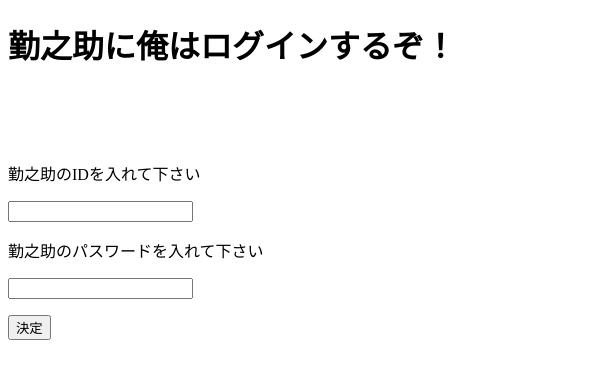
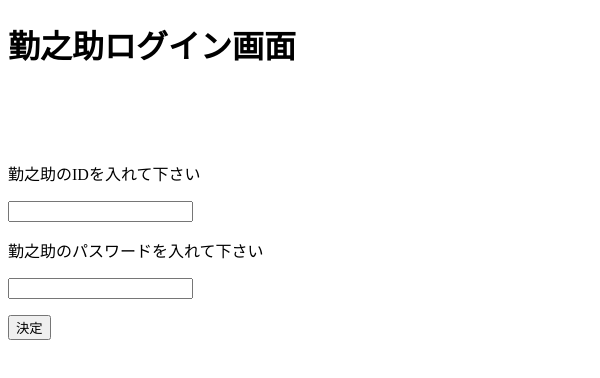
Before and after one commit to Fendo181/kinnosuke_reminder, an Electron app: page src/settings.html in a window 600 px wide. Drawn offline with Linux system fonts and the light colour scheme.

Commit message:
文言を修正

```diff
--- a/src/settings.html
+++ b/src/settings.html
@@ -27,7 +27,7 @@
 </head>
 
 <body>
-    <h1>勤之助に俺はログインするぞ！</h1>
+    <h1>勤之助ログイン画面</h1>
     <!-- フォーム画面 -->
     <div id="error">
     </div>
```
